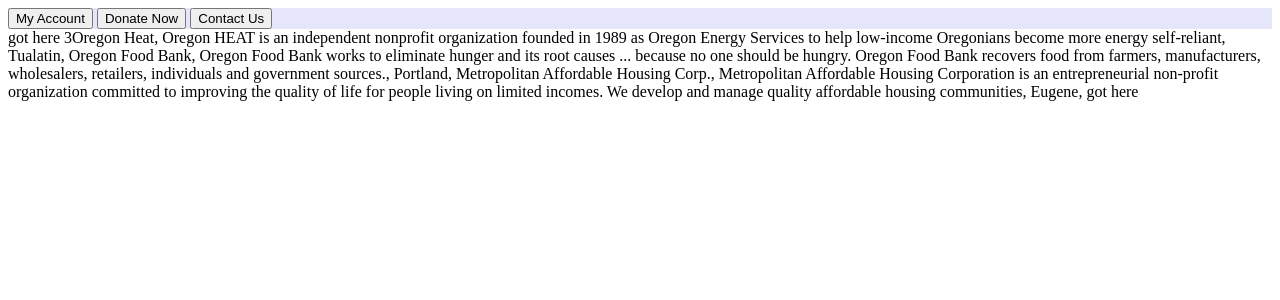
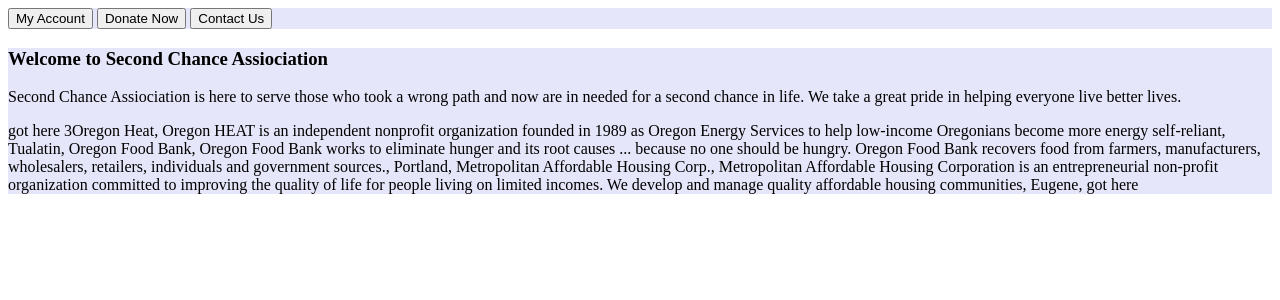
Before and after one commit to jp2017/cs361, a PHP site: page / in a window 1280 px wide. Shown: the top 300 px of the page. Run offline with PHP 8.4, Linux system fonts and the light colour scheme; data comes from the database, SQL or seed files in the repository.

Commit message:
Added a bit more information
testing

```diff
--- a/index.php
+++ b/index.php
@@ -1,15 +1,23 @@
 <!DOCTYPE html>
 <html>
-
     <head>
         <meta charset="utf-8">
         <meta http-equiv="X-UA-Compatible" content="IE=edge">
-        <title>GETTING STARTED WITH BRACKETS</title>
-        <meta name="description" content="An interactive getting started guide for Brackets.">
+        <title>Second Chance Association</title>
+        <meta http-equiv="Content-Type" content="text/html;charset=utf-8" />
+        <meta http-equiv="refresh" content="60" />
         <link rel="stylesheet" href="/css/style.css">
     </head>
     <? include 'topbar.php'?>
     <body>
-        <? include 'connectiontest.php' ?>
+        <div id="page">
+            <div id="content">
+                <div><h3>Welcome to Second Chance Assiociation</h3></div>
+                <p>
+                    Second Chance Assiociation is here to serve those who took a wrong path and now are in needed for a second chance in life. We take a great pride in helping everyone live better lives.
+                </p>
+                <? include 'connectiontest.php' ?>
+            </div>
+        </div>
     </body>
 </html>
```
